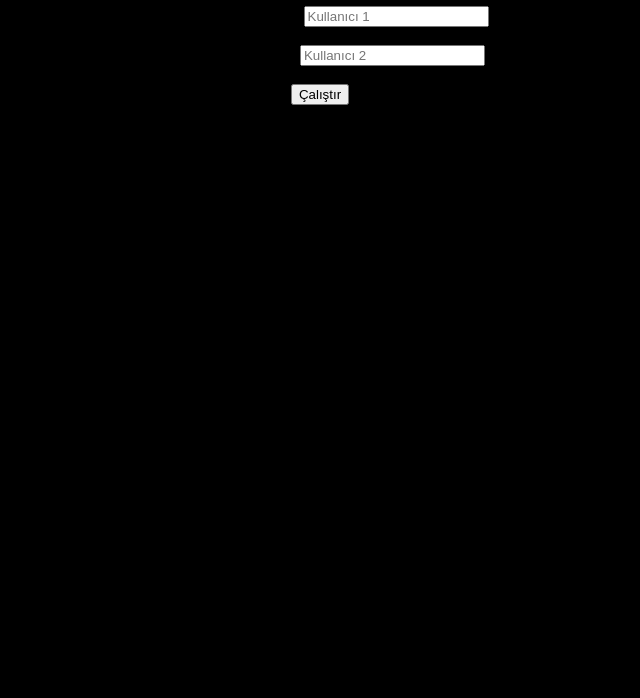
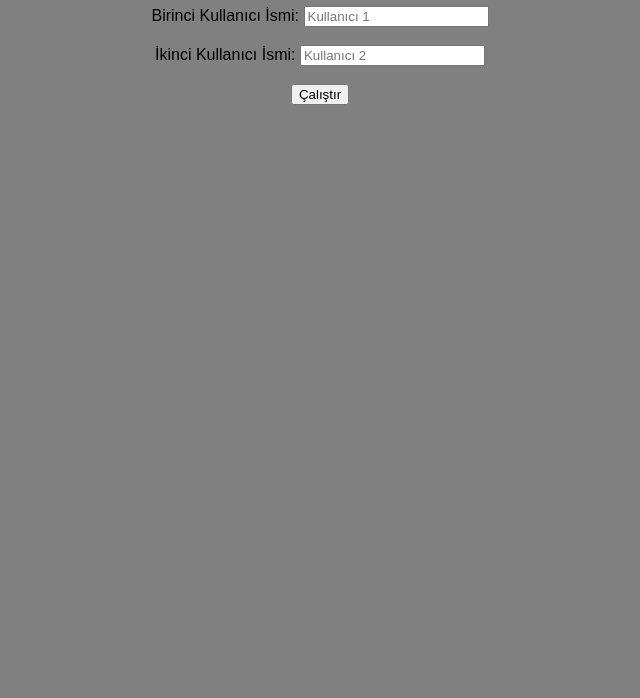
Before and after one commit to gokayresmi/taskagitmakas, a plain HTML site: page index.html in a window 1280 px wide. Shown: the part 102-800 px from the top of the page, without its empty margins (320-960 px from the left). Drawn offline with Linux system fonts and the light colour scheme.

Commit message:
Update index.html

```diff
--- a/index.html
+++ b/index.html
@@ -5,7 +5,7 @@
     <meta name="viewport" content="width=device-width, initial-scale=1.0">
     <title>Taş Kağıt Makas</title>
     <style>
-        body {background-color: black;}
+        body {background-color: gray;}
         body {
             font-family: Arial, sans-serif;
             text-align: center;
```
